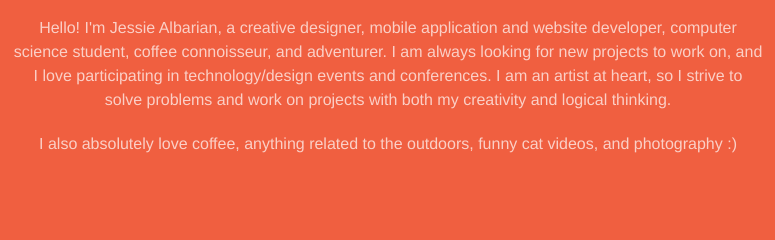
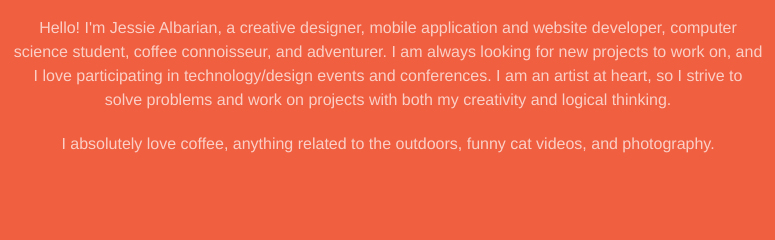
Before and after one commit to jessalbarian/PersonalWebsite, a website: page app/index.html in a window 1280 px wide. Shown: the part 960-1200 px from the top of the page, 252-1027 px from the left. Drawn offline with nearby package versions, Linux system fonts and the light colour scheme.

Commit message:
changed wording

```diff
--- a/app/index.html
+++ b/app/index.html
@@ -105,7 +105,7 @@
                     I am an artist at heart, so I strive to solve problems and work on projects with both my creativity
                     and logical thinking.</p>
                 <!--<a href="#services" class="page-scroll btn btn-default btn-xl sr-button">Get Started!</a>-->
-                <p class="text-faded sr-icons">I also absolutely love coffee, anything related to the outdoors, funny cat videos, and photography :)</p>
+                <p class="text-faded sr-icons">I absolutely love coffee, anything related to the outdoors, funny cat videos, and photography.</p>
             </div>
         </div>
     </div>
```
Also changed, not shown: dist/index.html.
